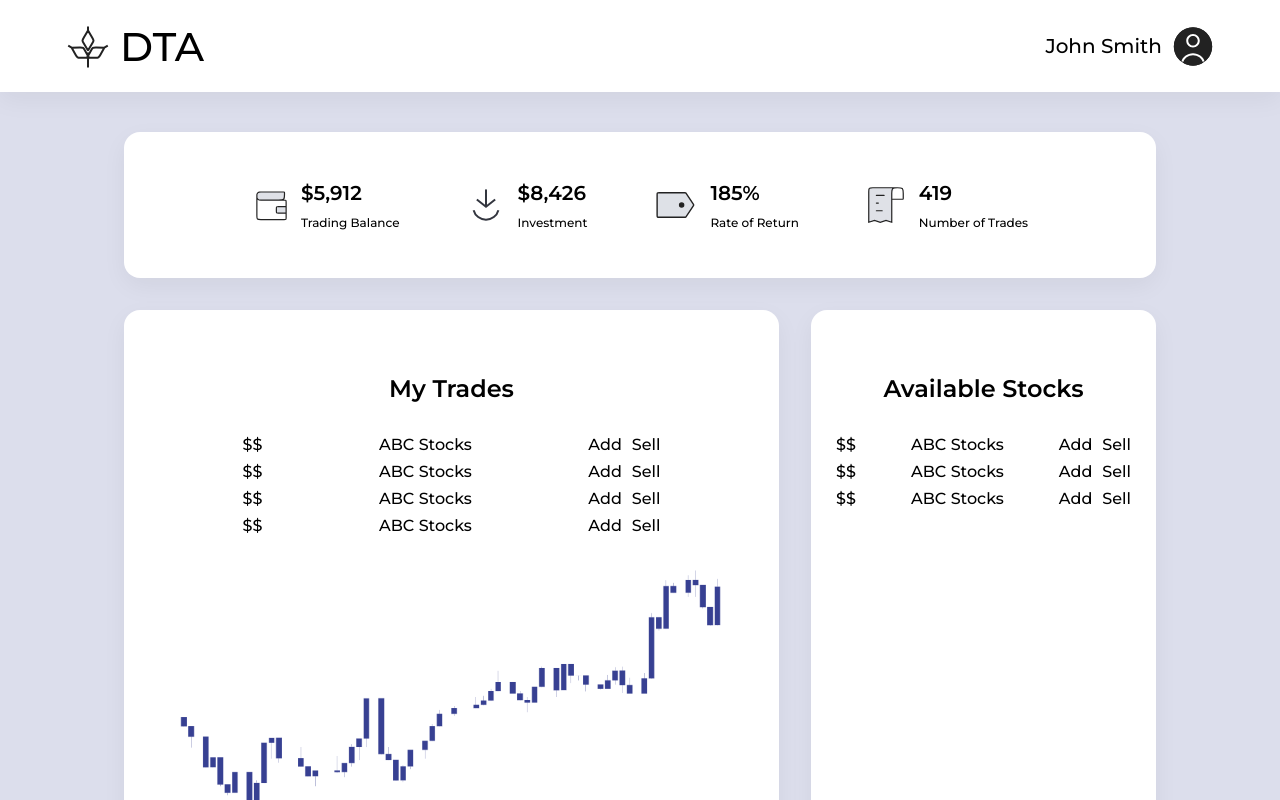
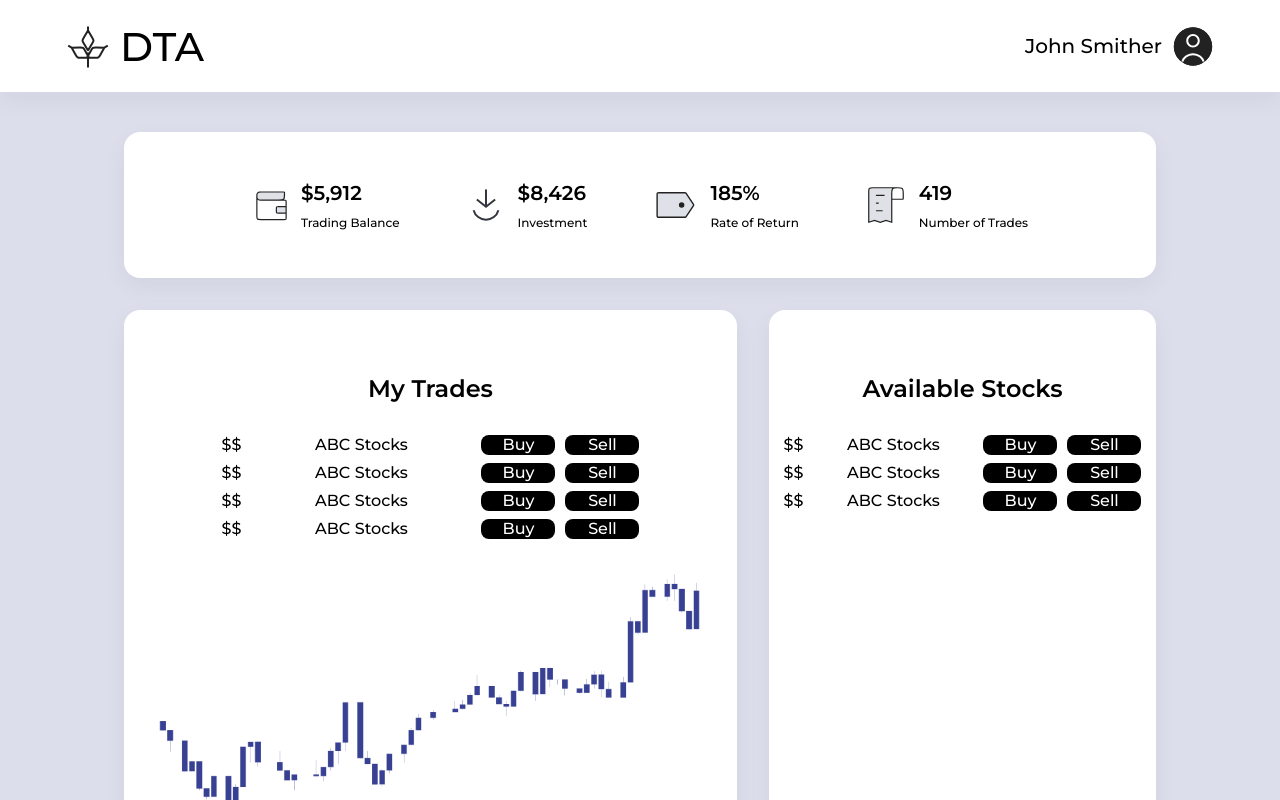
Before and after one commit to jakecomp/Day_Trading, a React (Create React App) app in the folder frontend/: page /home in a window 1280 px wide. Shown: the top 800 px of the page. Built offline with nearby package versions, Linux system fonts and the light colour scheme.

Commit message:
FRONTEND: Create buy and sell buttons

```diff
--- a/frontend/src/components/atoms/button.tsx
+++ b/frontend/src/components/atoms/button.tsx
@@ -1,6 +1,6 @@
 import styled from '@emotion/styled'
 
-export const BigBlackButton = styled.button`
+export const BigBlackButton = styled.div`
     width: 498px;
     padding: 12px 24px;
     background-color: #000000;
@@ -16,3 +16,12 @@ export const BigBlackButton = styled.button`
         background-color: #374092;
     }
 `
+
+export const SmallBlackButton = styled(BigBlackButton)`
+    width: 42px;
+    height: 20px;
+    padding: 0px 16px;
+    font-family: Monsterrat-Medium;
+    font-size: 16px;
+    color: #ffffff;
+`
--- a/frontend/src/components/home/card.tsx
+++ b/frontend/src/components/home/card.tsx
@@ -14,7 +14,7 @@ export const StatusCard = styled.div`
 `
 
 export const TradesCard = styled.div`
-    width: 655px;
+    width: 613px;
     height: 637px;
     background-color: #ffffff;
     box-shadow: 0 8px 24px 0 rgba(0, 0, 0, 0.05);
@@ -22,7 +22,7 @@ export const TradesCard = styled.div`
 `
 
 export const StocksCard = styled.div`
-    width: 345px;
+    width: 387px;
     height: 637px;
     background-color: #ffffff;
     box-shadow: 0 8px 24px 0 rgba(0, 0, 0, 0.05);
--- a/frontend/src/components/home/containers.tsx
+++ b/frontend/src/components/home/containers.tsx
@@ -91,5 +91,5 @@ export const StocksContainer = styled(TradesContainer)`
     gap: 8px;
 `
 export const StocksComponentContainer = styled(TradesComponentContainer)`
-    width: 295px;
+    width: 358px;
 `
--- a/frontend/src/pages/Home.tsx
+++ b/frontend/src/pages/Home.tsx
@@ -26,8 +26,21 @@ import {
 } from '../components/home/containers'
 import { StatusCard, StocksCard, TradesCard } from '../components/home/card'
 import { Header1, Header2, Header3, Header4 } from '../components/atoms/fonts'
+import { SmallBlackButton } from '../components/atoms/button'
+import { useState } from 'react'
 
 export const Home = () => {
+    let popup
+    const [showPopup, setShowPopup] = useState(false)
+
+    const handleClick = () => {
+        setShowPopup(false)
+    }
+
+    if (showPopup) {
+        popup = <></>
+    }
+
     return (
         <div>
             <StickyContainer>
@@ -38,7 +51,7 @@ export const Home = () => {
                     </UserTextContainer>
                     <UserContainer>
                         <UserTextContainer>
-                            <Header2>John Smith</Header2>
+                            <Header2>John Smither</Header2>
                             <img src={user} />
                         </UserTextContainer>
                     </UserContainer>
@@ -85,32 +98,32 @@ export const Home = () => {
                                     <Header4>$$</Header4>
                                     <Header4>ABC Stocks</Header4>
                                     <AddSellContainer>
-                                        <Header4>Add</Header4>
-                                        <Header4>Sell</Header4>
+                                        <SmallBlackButton>Buy</SmallBlackButton>
+                                        <SmallBlackButton>Sell</SmallBlackButton>
                                     </AddSellContainer>
                                 </TradesComponentContainer>
                                 <TradesComponentContainer>
                                     <Header4>$$</Header4>
                                     <Header4>ABC Stocks</Header4>
                                     <AddSellContainer>
-                                        <Header4>Add</Header4>
-                                        <Header4>Sell</Header4>
+                                        <SmallBlackButton>Buy</SmallBlackButton>
+                                        <SmallBlackButton>Sell</SmallBlackButton>
                                     </AddSellContainer>
                                 </TradesComponentContainer>
                                 <TradesComponentContainer>
                                     <Header4>$$</Header4>
                                     <Header4>ABC Stocks</Header4>
                                     <AddSellContainer>
-                                        <Header4>Add</Header4>
-                                        <Header4>Sell</Header4>
+                                        <SmallBlackButton>Buy</SmallBlackButton>
+                                        <SmallBlackButton>Sell</SmallBlackButton>
                                     </AddSellContainer>
                                 </TradesComponentContainer>
                                 <TradesComponentContainer>
                                     <Header4>$$</Header4>
                                     <Header4>ABC Stocks</Header4>
                                     <AddSellContainer>
-                                        <Header4>Add</Header4>
-                                        <Header4>Sell</Header4>
+                                        <SmallBlackButton>Buy</SmallBlackButton>
+                                        <SmallBlackButton>Sell</SmallBlackButton>
                                     </AddSellContainer>
                                 </TradesComponentContainer>
                             </TradesContainer>
@@ -125,24 +138,24 @@ export const Home = () => {
                                     <Header4>$$</Header4>
                                     <Header4>ABC Stocks</Header4>
                                     <AddSellContainer>
-                                        <Header4>Add</Header4>
-                                        <Header4>Sell</Header4>
+                                        <SmallBlackButton>Buy</SmallBlackButton>
+                                        <SmallBlackButton>Sell</SmallBlackButton>
                                     </AddSellContainer>
                                 </StocksComponentContainer>
                                 <StocksComponentContainer>
                                     <Header4>$$</Header4>
                                     <Header4>ABC Stocks</Header4>
                                     <AddSellContainer>
-                                        <Header4>Add</Header4>
-                                        <Header4>Sell</Header4>
+                                        <SmallBlackButton>Buy</SmallBlackButton>
+                                        <SmallBlackButton>Sell</SmallBlackButton>
                                     </AddSellContainer>
                                 </StocksComponentContainer>
                                 <StocksComponentContainer>
                                     <Header4>$$</Header4>
                                     <Header4>ABC Stocks</Header4>
                                     <AddSellContainer>
-                                        <Header4>Add</Header4>
-                                        <Header4>Sell</Header4>
+                                        <SmallBlackButton>Buy</SmallBlackButton>
+                                        <SmallBlackButton>Sell</SmallBlackButton>
                                     </AddSellContainer>
                                 </StocksComponentContainer>
                             </StocksContainer>
```
